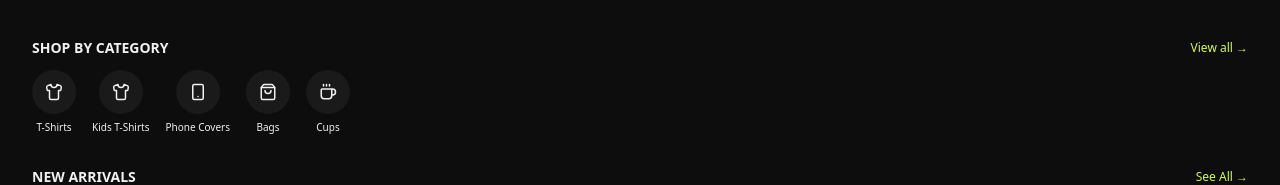
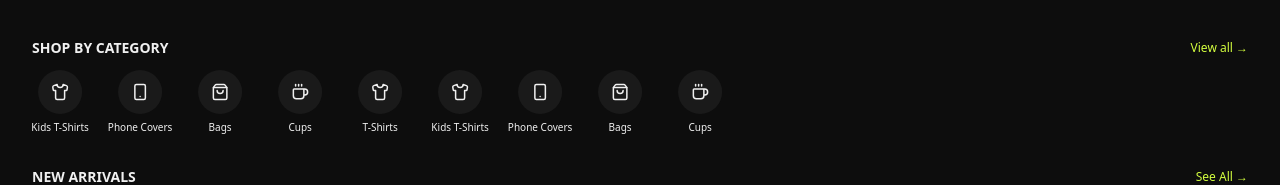
Before and after one commit to mhfashion/mhfashion, a Next.js app in the folder apps/web/: page / in a window 1280 px wide. Shown: the part 350-535 px from the top of the page. Built offline with nearby package versions, Linux system fonts and the light colour scheme; no server answers; the database is empty.

Commit message:
Make Shop by Category row auto-scroll continuously right-to-left, looping seamlessly (marquee animation, pauses on hover)

```diff
--- a/apps/web/src/app/globals.css
+++ b/apps/web/src/app/globals.css
@@ -35,3 +35,21 @@
 body {
   @apply bg-bg text-text-primary;
 }
+
+/* Continuous right-to-left auto-scroll for the category row */
+@keyframes marquee-left {
+  from {
+    transform: translateX(0);
+  }
+  to {
+    transform: translateX(-50%);
+  }
+}
+
+.animate-marquee {
+  animation: marquee-left 25s linear infinite;
+}
+
+.animate-marquee:hover {
+  animation-play-state: paused;
+}
--- a/apps/web/src/components/CategoryRow.tsx
+++ b/apps/web/src/components/CategoryRow.tsx
@@ -17,6 +17,21 @@ const DEFAULT_CATEGORIES: Category[] = [
   { id: "5", name: "Cups", slug: "cups", icon: "cup" },
 ];
 
+function CategoryItem({ cat }: { cat: Category }) {
+  const Icon = ICONS[cat.icon] ?? ICONS.default;
+  return (
+    <a
+      href={`/categories/${cat.slug}`}
+      className="flex flex-col items-center gap-1.5 flex-shrink-0 w-16"
+    >
+      <div className="w-11 h-11 rounded-full bg-bg-surface flex items-center justify-center">
+        <Icon size={18} />
+      </div>
+      <span className="text-[10px] whitespace-nowrap">{cat.name}</span>
+    </a>
+  );
+}
+
 export default function CategoryRow({
   categories = DEFAULT_CATEGORIES,
 }: {
@@ -30,23 +45,19 @@ export default function CategoryRow({
           View all →
         </a>
       </div>
-      {/* Moderate icon size; allowed to scroll and/or wrap — not forced into one row */}
-      <div className="flex flex-wrap gap-4">
-        {categories.map((cat) => {
-          const Icon = ICONS[cat.icon] ?? ICONS.default;
-          return (
-            <a
-              key={cat.id}
-              href={`/categories/${cat.slug}`}
-              className="flex flex-col items-center gap-1.5 flex-shrink-0"
-            >
-              <div className="w-11 h-11 rounded-full bg-bg-surface flex items-center justify-center">
-                <Icon size={18} />
-              </div>
-              <span className="text-[10px] whitespace-nowrap">{cat.name}</span>
-            </a>
-          );
-        })}
+
+      {/* Continuous right-to-left auto-scroll (marquee); the category list
+          is duplicated so translating -50% loops seamlessly back to the
+          start. Hovering pauses it (see .animate-marquee in globals.css). */}
+      <div className="overflow-hidden">
+        <div className="flex gap-4 w-max animate-marquee">
+          {categories.map((cat) => (
+            <CategoryItem key={`a-${cat.id}`} cat={cat} />
+          ))}
+          {categories.map((cat) => (
+            <CategoryItem key={`b-${cat.id}`} cat={cat} />
+          ))}
+        </div>
       </div>
     </section>
   );
```
